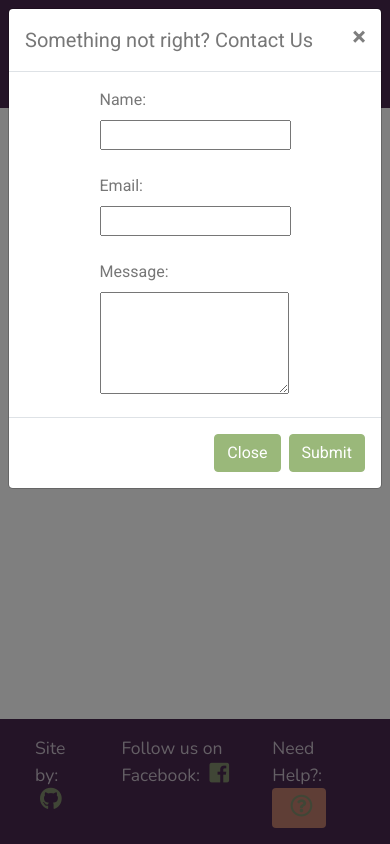
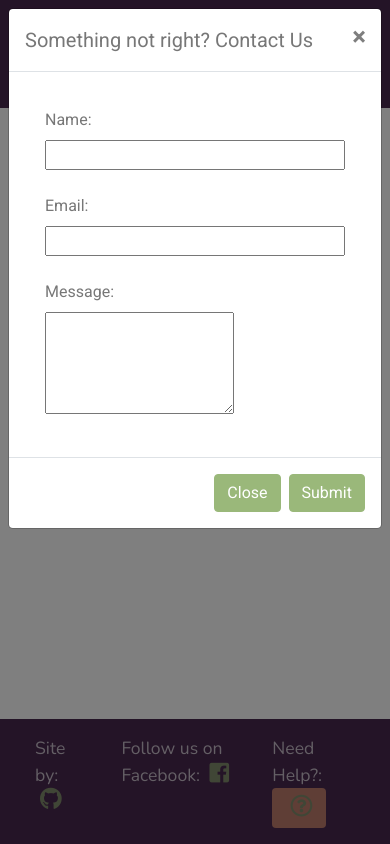
Before and after one commit to matt-oc/car-shows, a Flask app: page / in a window 390 px wide, after a click that opens the changed part. Run offline with Flask 2, Linux system fonts and the light colour scheme; data that the repository does not hold is empty; some libraries are stand-ins or nearby versions.

Commit message:
'fix styling on contact form'

```diff
--- a/static/css/styles.css
+++ b/static/css/styles.css
@@ -52,7 +52,7 @@ strong {
   margin: 0 15px 0 15px;
 }
 
-.register-form, .login-form {
+.register-form, .login-form, .contact-form {
   padding: 20px;
 }
 
@@ -125,7 +125,7 @@ strong {
 }
 
 .btn-primary:hover {
-  border-color: #9ab87a;
+  border-color: #9ab87a!important;
 }
 
 .btn-nav {
--- a/templates/contact.html
+++ b/templates/contact.html
@@ -9,7 +9,6 @@
             </button>
           </div>
           <div class="modal-body">
-            <div class="col-md-12 col-sm-12 d-flex justify-content-center">
               <form action="https://formspree.io/f/mqkgvaea" method="POST" id="contact" class="contact-form">
                 <fieldset>
                   <label for="name">Name:</label><br>
@@ -20,7 +19,6 @@
                   <textarea rows="4" id="message" name="message" required></textarea><br>
                 </fieldset>
               </form>
-            </div>
           </div>
           <div class="modal-footer">
             <button type="button" class="btn btn-primary" data-dismiss="modal" id="closeContactModal">Close</button>
```
